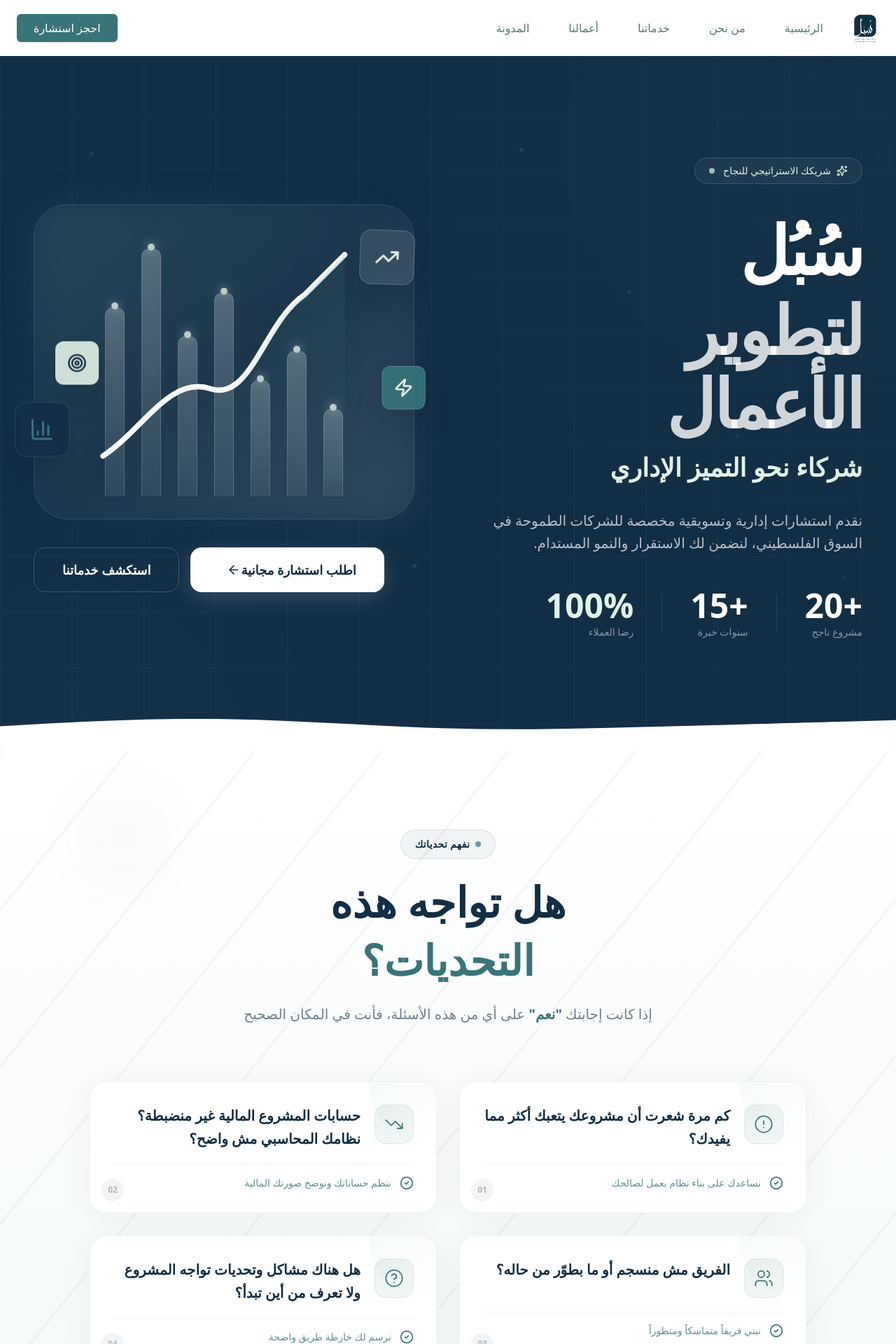
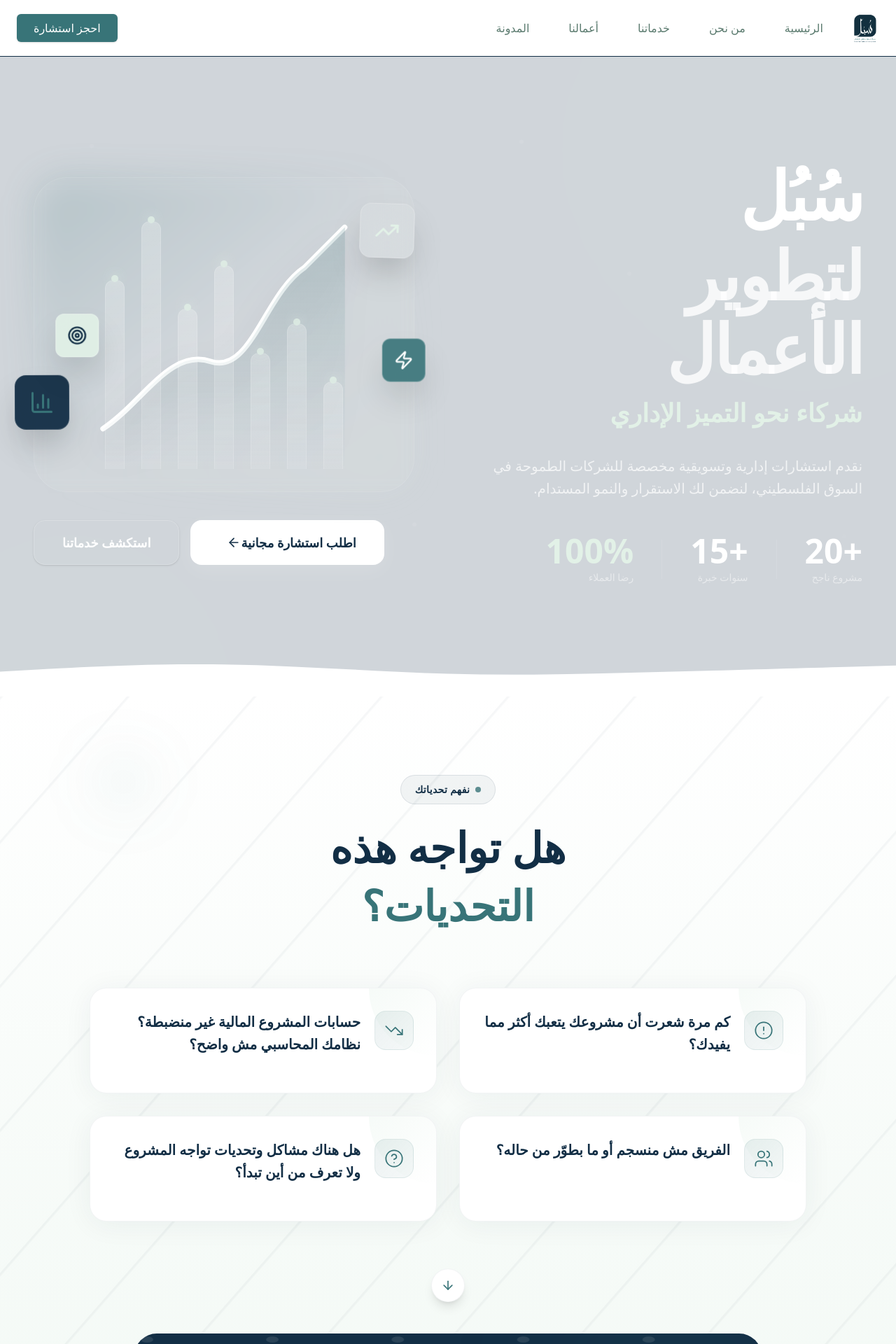
Before and after one commit to Abdelrahman-Abuhelal/Sobol-Website, a Next.js app: page / in a window 1280 px wide. Shown: the top 1920 px of the page at 70% size. Built offline with nearby package versions, Linux system fonts and the light colour scheme.

Commit message:
refactor(hero): simplify hero section and pain points cards

```diff
--- a/components/home/HeroSection.tsx
+++ b/components/home/HeroSection.tsx
@@ -28,16 +28,7 @@ export function HeroSection() {
                 />
 
                 {/* Grid Pattern */}
-                <div className="absolute inset-0 opacity-[0.02]">
-                    <svg className="w-full h-full" viewBox="0 0 100 100" preserveAspectRatio="none">
-                        <defs>
-                            <pattern id="hero-grid" width="8" height="8" patternUnits="userSpaceOnUse">
-                                <path d="M 8 0 L 0 0 0 8" fill="none" stroke="white" strokeWidth="0.3" />
-                            </pattern>
-                        </defs>
-                        <rect width="100%" height="100%" fill="url(#hero-grid)" />
-                    </svg>
-                </div>
+                <div className="absolute inset-0 opacity-[0.8] bg-white"></div>
 
                 {/* Floating Particles */}
                 {[...Array(8)].map((_, i) => (
@@ -72,17 +63,6 @@ export function HeroSection() {
                         transition={{ duration: 0.7 }}
                         className="flex flex-col items-start text-right space-y-10"
                     >
-                        {/* Badge/Tag */}
-                        <motion.div
-                            initial={{ opacity: 0, y: 10 }}
-                            animate={{ opacity: 1, y: 0 }}
-                            transition={{ delay: 0.3 }}
-                            className="inline-flex items-center rounded-full border border-white/15 bg-white/5 px-5 py-2 text-sm text-accent backdrop-blur-md"
-                        >
-                            <Sparkles className="w-4 h-4 ml-2 text-accent" />
-                            <span className="font-medium">شريكك الاستراتيجي للنجاح</span>
-                            <span className="flex h-2 w-2 rounded-full bg-accent ms-3 animate-pulse" aria-hidden="true"></span>
-                        </motion.div>
 
                         <div className="space-y-5">
                             <motion.h1
--- a/components/home/PainPoints.tsx
+++ b/components/home/PainPoints.tsx
@@ -106,9 +106,6 @@ export function PainPoints() {
                         <span className="block text-primary mt-2">التحديات؟</span>
                     </h2>
 
-                    <p className="text-lg md:text-xl text-secondary/60 max-w-2xl mx-auto leading-relaxed">
-                        إذا كانت إجابتك <span className="font-bold text-primary">"نعم"</span> على أي من هذه الأسئلة، فأنت في المكان الصحيح
-                    </p>
                 </motion.div>
 
                 {/* Pain Points Grid - Modern Card Design */}
@@ -146,17 +143,8 @@ export function PainPoints() {
                                         </div>
                                     </div>
 
-                                    {/* Solution Preview */}
-                                    <div className="flex items-center gap-3 pt-4 border-t border-secondary/5">
-                                        <CheckCircle2 className="w-5 h-5 text-primary shrink-0" />
-                                        <span className="text-sm font-medium text-primary/80">{item.solution}</span>
-                                    </div>
                                 </div>
 
-                                {/* Number Badge */}
-                                <div className="absolute bottom-4 left-4 w-8 h-8 rounded-full bg-secondary/5 flex items-center justify-center">
-                                    <span className="text-xs font-bold text-secondary/30">{String(index + 1).padStart(2, '0')}</span>
-                                </div>
                             </div>
                         </motion.div>
                     ))}
```
